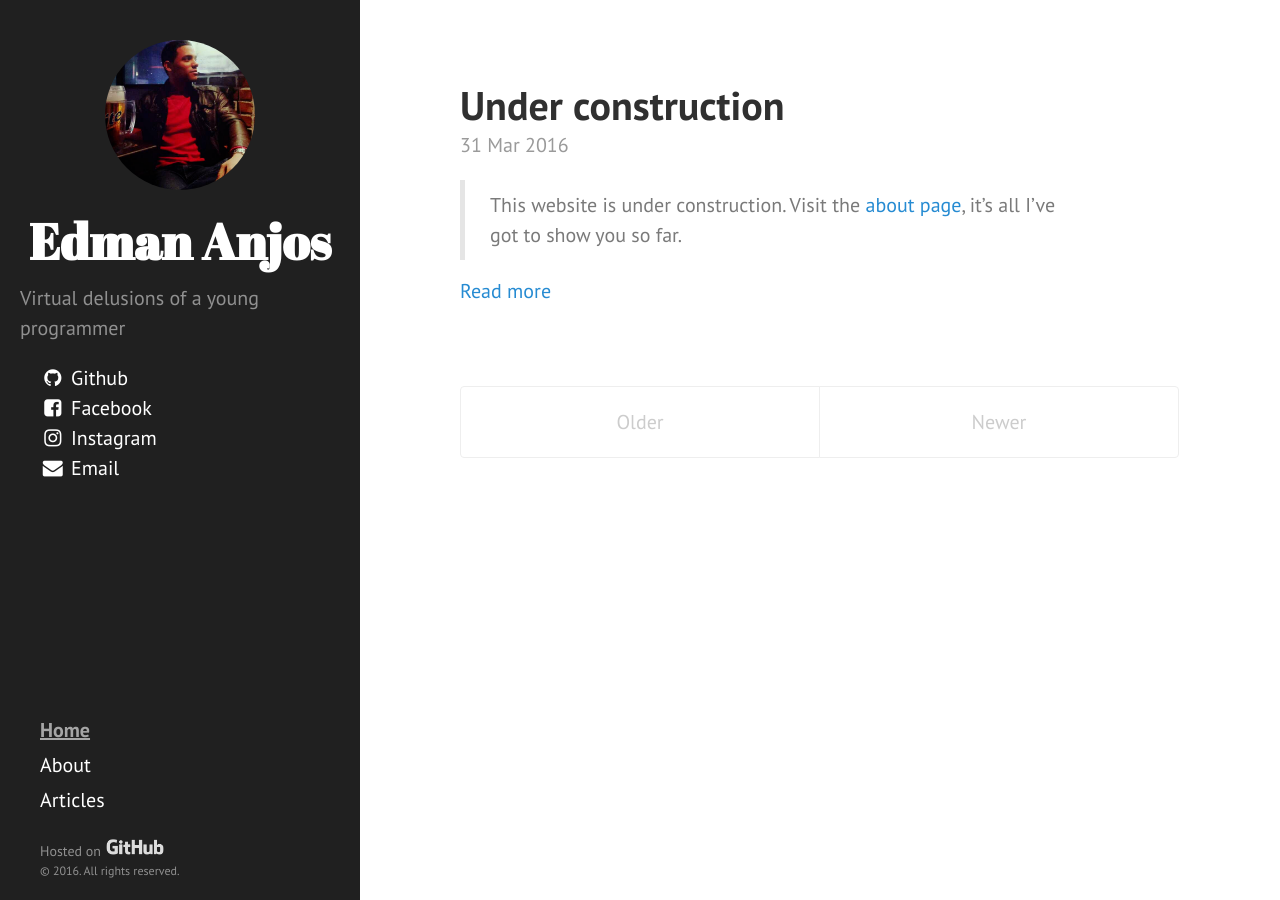
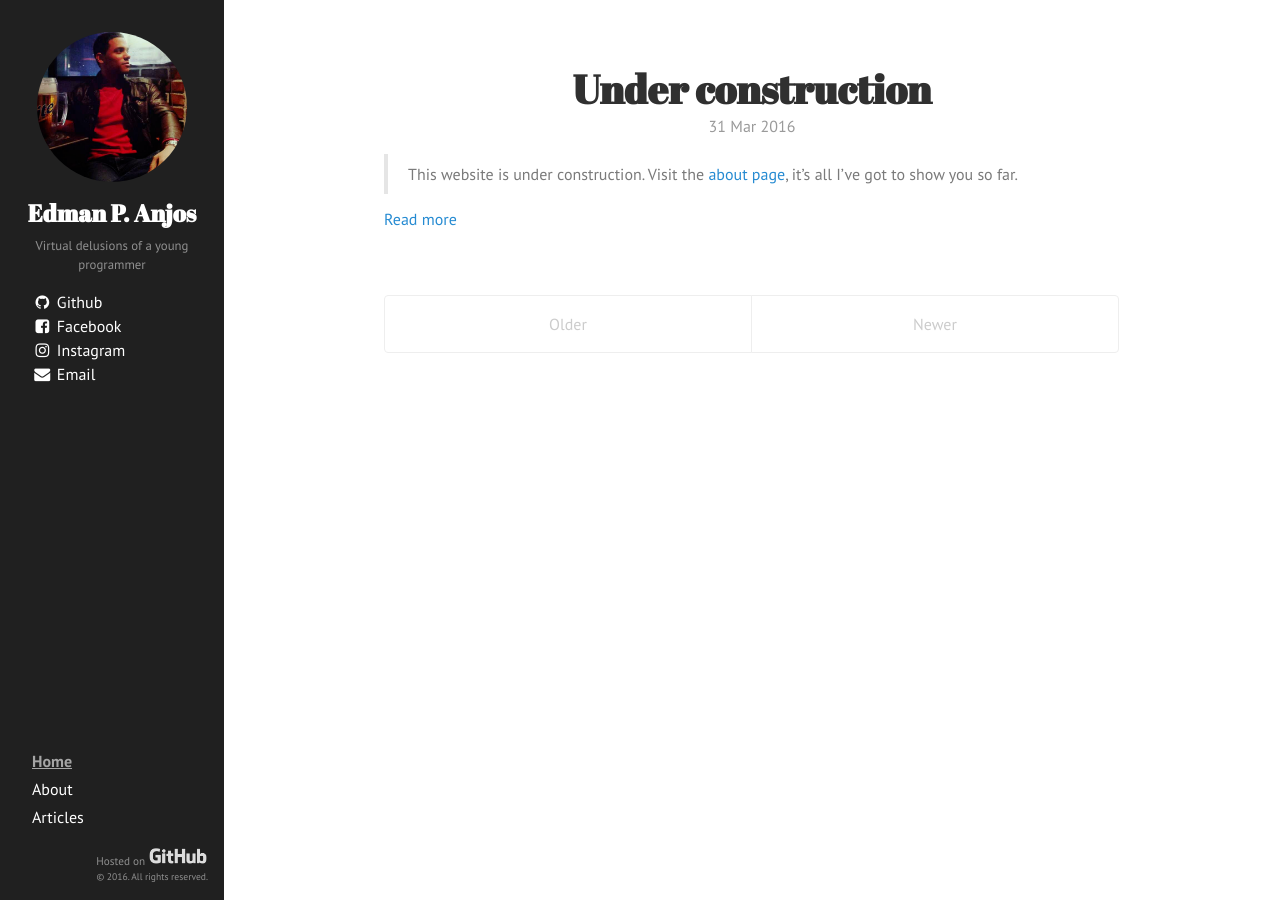
Before and after one commit to edman/edman.github.io, a Jekyll site: the page built from index.html, in a window 1280 px wide. Built offline with Jekyll 4.4.1, drawn with Linux system fonts in a browser that asks for light colours; nearby versions of some CDN libraries; the list of posts is cut into pages by our own code.

Commit message:
Styling updates.
- Decreased font size.
- Decreased width of sidebar.
- Format social links neatly on narrow screens.

```diff
--- a/_config.yml
+++ b/_config.yml
@@ -1,6 +1,5 @@
 # Setup
-title: Edman Anjos
-# title: Edman P. Anjos
+title: Edman P. Anjos
 tagline: 'Virtual delusions of a young programmer'
 description: 'Virtual delusions of a young programmer'
 url: http://edman.github.io/
--- a/_includes/sidebar.html
+++ b/_includes/sidebar.html
@@ -3,7 +3,7 @@
   <div class="sidebar-about">
     <h1>
       <a href="{{ site.baseurl }}">
-          <img class="img-circle centralized" src="/assets/photo.png"/ alt="Edman's photo" width=150/>
+        <img class="img-circle centralized" src="/assets/photo.png"/ alt="Edman's photo" width=150 />
         {{ site.title }}
       </a>
     </h1>
@@ -19,7 +19,7 @@
   </div>
 
   <!-- Down here things stick to the bottom of the sidebar -->
-  <div class="container sidebar-sticky">
+  <div class="sidebar-sticky">
 
     <nav class="sidebar-nav">
       <a class="sidebar-nav-item{% if page.url == site.baseurl %} active{% endif %}" href="{{ site.baseurl }}">Home</a>
--- a/_layouts/default.html
+++ b/_layouts/default.html
@@ -8,10 +8,12 @@
 
     {% include sidebar.html %}
 
-    <div class="content container">
+    <div class="content">
+      <div class="container">
       {{ content }}
 
       {% include comments.html %}
+      </div>
     </div>
 
   </body>
--- a/public/css/edman.css
+++ b/public/css/edman.css
@@ -1,3 +1,10 @@
+
+h1 {
+  font-family: "Abril Fatface", serif;
+  font-size: 2.50rem;
+  text-align: center;
+}
+
 p img,
 img.centralized {
   margin-left: auto;
@@ -8,15 +15,26 @@ img.centralized {
   border-radius: 50%;
 }
 
-div.sidebar-social ul {
-  list-style-type: none;
-  padding-left: 1rem; /* same padding as the navigation bar */
+.sidebar-social {
+  text-align: left;
+  display: inline-block;
 }
 
-div.sidebar-social ul li a:hover,
-div.sidebar-social ul li a:focus {
+.sidebar-social ul {
+  list-style-type: none;
+  padding-left: 1rem;  /* same padding as the navigation bar */
+}
+
+.sidebar-social ul li a:hover,
+.sidebar-social ul li a:focus {
   text-decoration: underline;
-  color: rgba(255,255,255,0.2);
+  color: rgba(255,255,255,0.8);
+}
+
+@media (min-width: 44em) {
+  footer {
+    text-align: right;
+  }
 }
 
 footer img {
--- a/public/css/hyde.css
+++ b/public/css/hyde.css
@@ -34,14 +34,9 @@
 html {
   font-family: "PT Sans", Helvetica, Arial, sans-serif;
 }
-@media (min-width: 48em) {
+@media (min-width: 44em) {
   html {
     font-size: 16px;
-  }
-}
-@media (min-width: 58em) {
-  html {
-    font-size: 20px;
   }
 }
 
@@ -59,13 +54,13 @@ html {
   color: rgba(255,255,255,.5);
   background-color: #202020;
 }
-@media (min-width: 48em) {
+@media (min-width: 44em) {
   .sidebar {
     position: fixed;
     top: 0;
     left: 0;
     bottom: 0;
-    width: 18rem;
+    width: 14rem;
     text-align: left;
   }
 }
@@ -80,14 +75,19 @@ html {
   color: #fff;
   margin-top: 0;
   font-family: "Abril Fatface", serif;
-  font-size: 2.50rem;
+  font-size: 1.50rem;
   text-align: center;
-  /* font-size: 3.25rem; */
+}
+
+.sidebar-about p {
+  font-size: 80%;
+  text-align: center;
 }
 
 /* Sidebar nav */
 .sidebar-nav {
   margin-bottom: 1rem;
+  padding-left: 1rem;
 }
 .sidebar-nav-item {
   display: block;
@@ -96,7 +96,7 @@ html {
 a.sidebar-nav-item:hover,
 a.sidebar-nav-item:focus {
   text-decoration: underline;
-  color: rgba(255,255,255,0.2);
+  color: rgba(255,255,255,0.8);
 }
 .sidebar-nav-item.active {
   text-decoration: underline;
@@ -110,7 +110,7 @@ a.sidebar-nav-item:focus {
  * contents to the bottom of the sidebar in tablets and up.
  */
 
-@media (min-width: 48em) {
+@media (min-width: 44em) {
   .sidebar-sticky {
     position: absolute;
     right:  1rem;
@@ -131,18 +131,10 @@ a.sidebar-nav-item:focus {
   padding-bottom: 4rem;
 }
 
-@media (min-width: 48em) {
+@media (min-width: 44em) {
   .content {
-    max-width: 38rem;
-    margin-left: 20rem;
+    margin-left: 16rem;
     margin-right: 2rem;
-  }
-}
-
-@media (min-width: 64em) {
-  .content {
-    margin-left: 22rem;
-    margin-right: 4rem;
   }
 }
 
@@ -153,7 +145,7 @@ a.sidebar-nav-item:focus {
  * Flip the orientation of the page by placing the `.sidebar` on the right.
  */
 
-@media (min-width: 48em) {
+@media (min-width: 44em) {
   .layout-reverse .sidebar {
     left: auto;
     right: 0;
--- a/public/css/poole.css
+++ b/public/css/poole.css
@@ -51,11 +51,6 @@ html {
   font-family: "Helvetica Neue", Helvetica, Arial, sans-serif;
   font-size: 16px;
   line-height: 1.5;
-}
-@media (min-width: 38em) {
-  html {
-    font-size: 20px;
-  }
 }
 
 body {
@@ -286,7 +281,7 @@ tbody tr:nth-child(odd) th {
  */
 
 .container {
-  max-width: 38rem;
+  max-width: 48rem;
   padding-left:  1rem;
   padding-right: 1rem;
   margin-left:  auto;
@@ -350,6 +345,7 @@ tbody tr:nth-child(odd) th {
   margin-top: -.5rem;
   margin-bottom: 1rem;
   color: #9a9a9a;
+  text-align: center;
 }
 
 /* Related posts */
```
Lines whose indentation alone changed are shown as unchanged.
